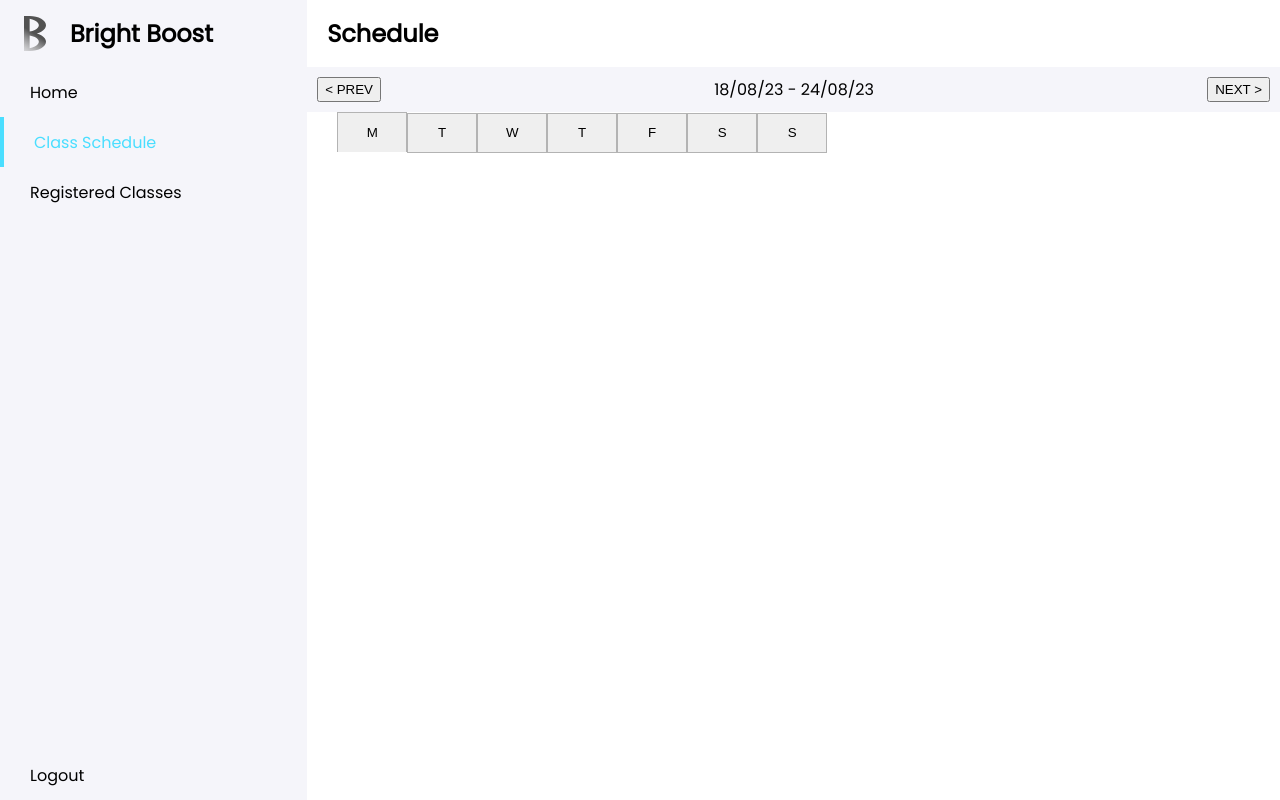
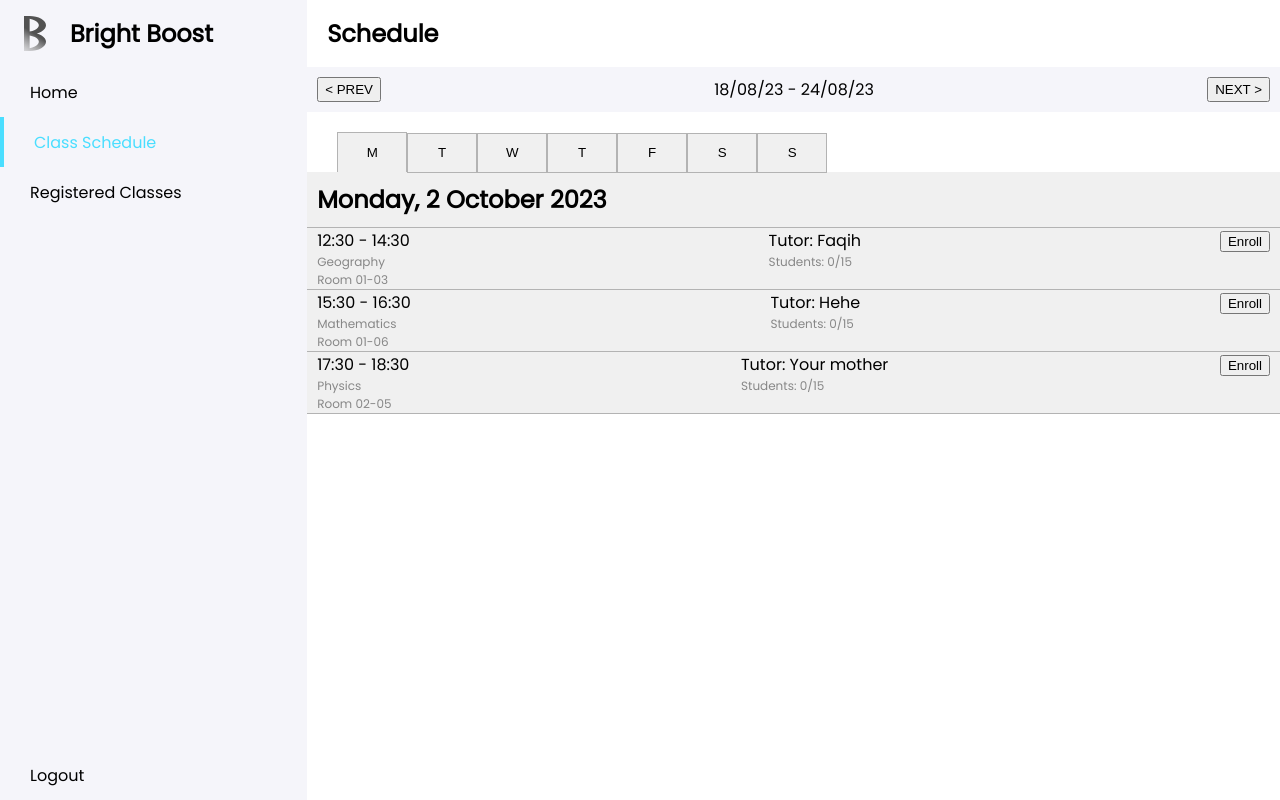
Before and after one commit to Swin-TIP/frontend, a Vue app: page /schedule in a window 1280 px wide. Built offline with nearby package versions, Linux system fonts and the light colour scheme.

Commit message:
Create sessions schedule container

```diff
--- a/src/components/DaySelector.vue
+++ b/src/components/DaySelector.vue
@@ -37,12 +37,14 @@ const makeDayActive = (day) => {
 <style scoped>
 .container {
     margin-left: 30px;
+    height: 40px;
 }
 
 .tab {
-    height: 40px;
+    height: 100%;
     width: 70px;
     border: 1px solid #B3B3B3;
+    background-color: #F0F0F0;
     cursor: pointer;
 }
 
--- /dev/null
+++ b/src/components/SessionSchedule.vue
@@ -0,0 +1,88 @@
+<script setup>
+import { ref } from 'vue';
+
+let day = ref("Monday");
+let date = ref("2 October 2023");
+let sessionSchedule = [
+    {
+        timeStart: "12:30",
+        timeEnd: "14:30",
+        subject: "Geography",
+        room: "01-03",
+        tutor: "Faqih",
+        students: [],
+        capacity: 15
+    },
+    {
+        timeStart: "15:30",
+        timeEnd: "16:30",
+        subject: "Mathematics",
+        room: "01-06",
+        tutor: "Hehe",
+        students: [],
+        capacity: 15
+    },
+    {
+        timeStart: "17:30",
+        timeEnd: "18:30",
+        subject: "Physics",
+        room: "02-05",
+        tutor: "Your mother",
+        students: [],
+        capacity: 15
+    }
+];
+</script>
+
+<template>
+    <div class="container">
+        <h2 class="session__date">{{ day }}, {{ date }}</h2>
+        <article v-for="(session, index) in sessionSchedule" class="session__item"
+            :class="{ session__last: index === sessionSchedule.length - 1 }">
+            <div class="session__details">
+                <p class="session__details-big">{{ session.timeStart }} - {{ session.timeEnd }}</p>
+                <p class="session__details-small">{{ session.subject }}</p>
+                <p class="session__details-small">Room {{ session.room }}</p>
+            </div>
+            <div class="session__attendees">
+                <p class="session__details-big">Tutor: {{ session.tutor }}</p>
+                <p class="session__details-small">Students: {{ session.students.length }}/{{ session.capacity }}</p>
+            </div>
+            <div class="session__actions">
+                <button>Enroll</button>
+            </div>
+        </article>
+    </div>
+</template>
+
+<style scoped>
+.container {
+    background-color: #F0F0F0;
+}
+
+.session__date {
+    padding: 10px;
+    margin: 0;
+}
+
+.session__item {
+    display: flex;
+    justify-content: space-between;
+    border-top: 1px solid #B3B3B3;
+    padding: 0 10px;
+}
+
+.session__last {
+    border-bottom: 1px solid #B3B3B3;
+}
+
+.session__details-big,
+.session__details-small {
+    margin: 0;
+}
+
+.session__details-small {
+    font-size: 0.75em;
+    color: #878787;
+}
+</style>
--- a/src/views/Schedule.vue
+++ b/src/views/Schedule.vue
@@ -1,12 +1,20 @@
 <script setup>
 import DaySelector from '../components/DaySelector.vue';
+import SessionSchedule from '../components/SessionSchedule.vue';
 import WeekSelector from '../components/WeekSelector.vue';
 </script>
 
 <template>
     <h1>Schedule</h1>
     <WeekSelector />
-    <DaySelector />
+    <section class="schedule__content">
+        <DaySelector />
+        <SessionSchedule />
+    </section>
 </template>
 
-<style scoped></style>
+<style scoped>
+.schedule__content {
+    margin-top: 20px;
+}
+</style>
```
